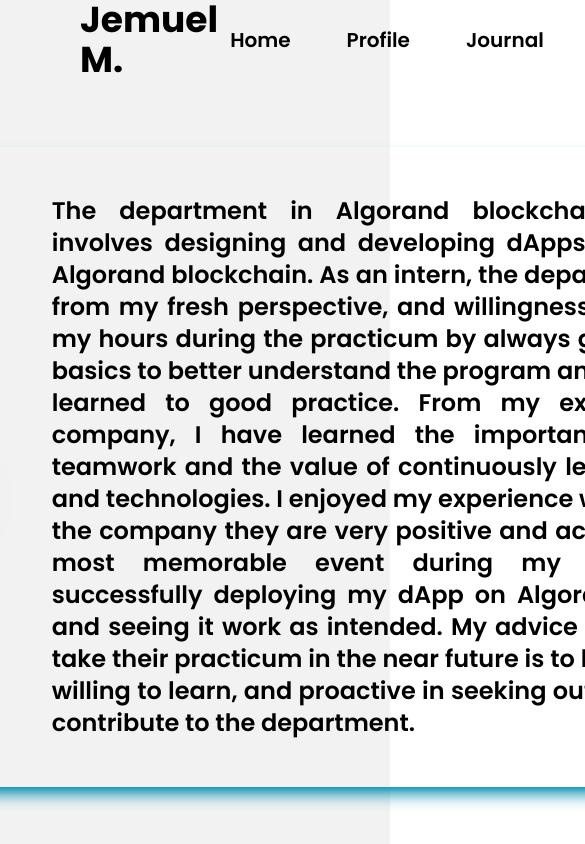
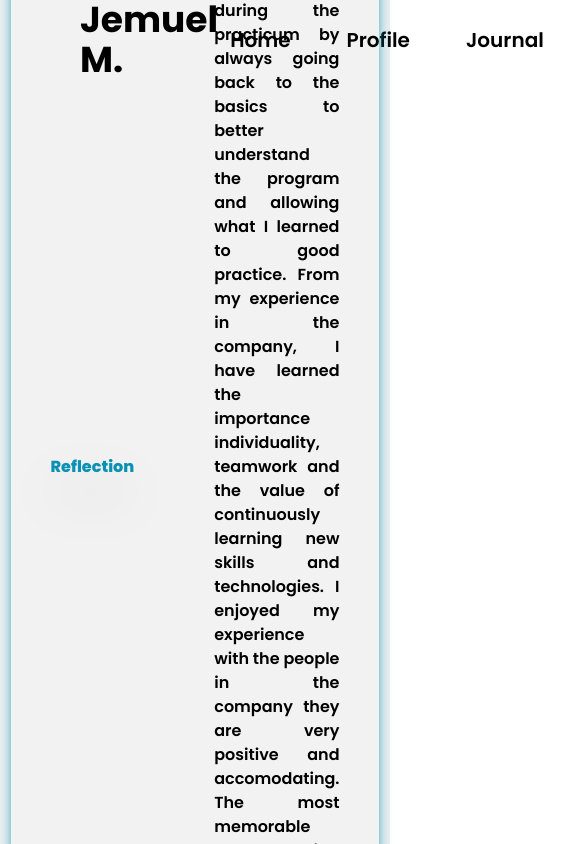
Before and after one commit to eerieVoice/Fligno-Reflection, a React (Vite) app: page /reflection in a window 390 px wide. Shown: the top 844 px of the page, 585 px wide, since content can reach past the window. Built offline with nearby package versions, Linux system fonts and the light colour scheme; a web font is replaced by a local one.

Commit message:
responsiveness changes

```diff
--- a/src/components/Header.jsx
+++ b/src/components/Header.jsx
@@ -2,7 +2,7 @@ import React from "react";
 
 export const Header = () => {
   return (
-    <div className="flex flex-row w-full h-20 bg-secondary justify-between items-center px-20">
+    <div className="z-50 flex flex-row w-full h-20 bg-secondary justify-between items-center px-20">
       <h1 className="text-4xl font-bold cursor-pointer hover:drop-shadow">
         Jemuel M.
       </h1>
--- a/src/components/Home.jsx
+++ b/src/components/Home.jsx
@@ -17,13 +17,13 @@ const Home = () => {
     show: { opacity: 1, x: 0 },
   };
   return (
-    <div className="w-full h-[91vh] flex flex-row items-center justify-center">
-      <div className="w-[80rem] flex flex-row mt-8">
+    <div className="z-40 w-full h-[91vh] flex flex-row items-center justify-center">
+      <div className="z-30 w-[80rem] flex flex-row mt-8">
         <motion.div
           variants={container}
           initial="hidden"
           animate="show"
-          className="flex flex-col items-start justify-center gap-y-10 p-10 w-[40rem]"
+          className="z-20 flex flex-col items-start justify-center gap-y-10 p-10 w-[40rem]"
         >
           <motion.h1
             variants={item}
@@ -46,7 +46,7 @@ const Home = () => {
           </motion.p>
           <motion.p
             variants={item}
-            className="text-nani text-xl tracking-wider text-justify"
+            className="text-nani text-xl tracking-wider text-justify "
           >
             During my studies in Computer Engineering, I honed my practical
             abilities in both hardware and software, and as I gained more
@@ -54,15 +54,18 @@ const Home = () => {
             software development.
           </motion.p>
         </motion.div>
-        <div>
+        <div className="z-10">
           <motion.img
             drag
             initial={{ opacity: 0, x: "100vw" }}
-            animate={{ opacity: 1, x: 0 }}
+            animate={{
+              opacity: 1,
+              x: 0,
+            }}
             transition={{ duration: 1.5 }}
             src={FormalPortrait}
             alt="formal picture of myself"
-            className="w-[35rem] object-cover"
+            className="z-0 w-[60vh] h-full lg:w-[60vh] lg:h-max md:w-[40vh] md:h-max sm:w-[20vh] sm:h-max object-cover "
           />
         </div>
       </div>
--- a/src/components/Reflection.jsx
+++ b/src/components/Reflection.jsx
@@ -2,12 +2,18 @@ import React from "react";
 
 function Reflection() {
   return (
-    <div className="w-full h-[91.6vh] flex flex-col items-center justify-center bg-secondary">
-      <div className="w-[80rem] h-[40rem] flex flex-row items-center justify-center m-10 rounded-sm shadow-lg shadow-primarydark">
-        <div className="font-extrabold text-7xl text-primarydark drop-shadow-2xl shadow-primary p-10">
+    <div className="w-full h-[91.6vh] flex flex-col items-center justify-center bg-secondary ">
+      <div className="2xl:w-[75rem] 2xl:h-[40rem] flex flex-row items-center justify-center m-10 rounded-sm shadow-lg shadow-primarydark lg:w-[60rem] lg:h-[30rem] md:w-[30rem] md:h-[20rem] sm:w-[30rem] sm:h-[15rem]">
+        <div
+          className="font-extrabold 2xl:text-7xl text-primarydark drop-shadow-2xl shadow-primary p-10
+        lg:text-4xl md:text-base sm:text-xs"
+        >
           Reflection
         </div>
-        <div className="p-10 text-2xl font-semibold text-justify">
+        <div
+          className="p-10 2xl:text-2xl font-semibold text-justify lg:text-base
+        md:text-xs sm:text-[5px] sm:p-10 sm:tracking-[-.075em]"
+        >
           The department in Algorand blockchain development involves designing
           and developing dApps that run on the Algorand blockchain. As an
           intern, the department benefited from my fresh perspective, and
```
